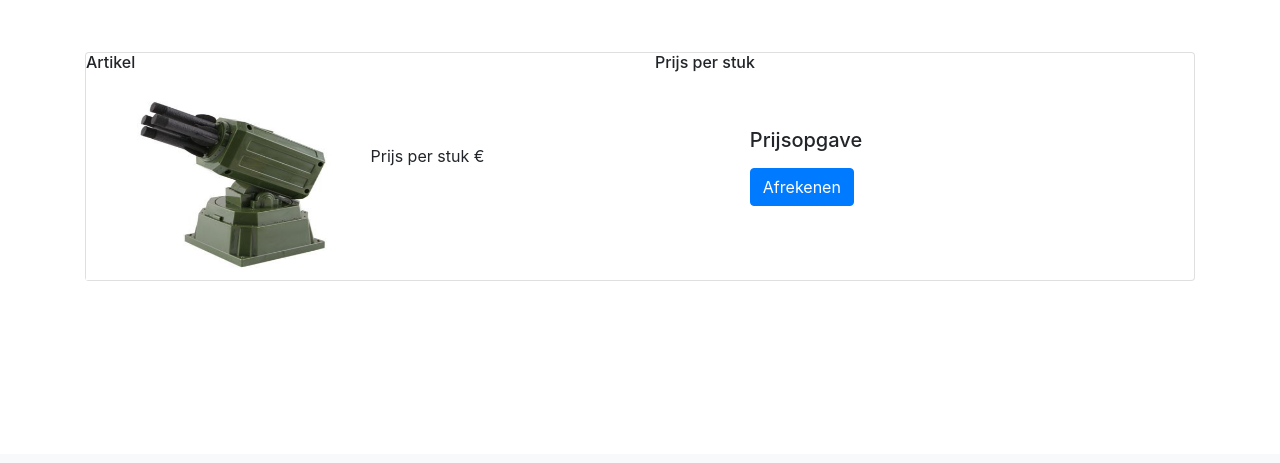
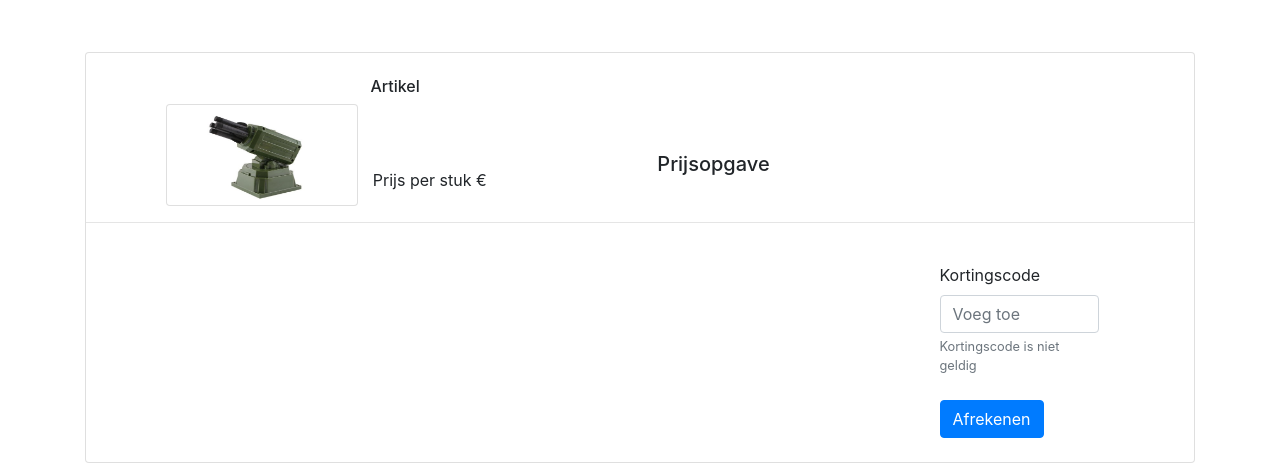
Before and after one commit to HylkeJellema/WWI, a PHP site: page /Winkelwagen.php?id=1 in a window 1280 px wide. Shown: the part 346-809 px from the top of the page. Before the commit the page ends 627 px from the top, so only its background shows below. Run offline with PHP 8.4, Linux system fonts and the light colour scheme; data that the repository does not hold is empty.

Commit message:
Winkelwagen update

```diff
--- a/Winkelwagen.php
+++ b/Winkelwagen.php
@@ -21,30 +21,44 @@
 <div class="container">
 <div class="card">
     <div class="row">
-        <div class="col-sm-6">
+        <div class="col-sm-7 offset-sm-3">
+            <br>
         <h6>Artikel</h6>
         </div>
-        <div class="col-sm-6">
-            <h6>Prijs per stuk</h6>
-        </div>
+
     </div>
     <div class="row">
+        <div class="card offset-sm-1">
         <div class="col-sm-3">
-        <a href="#"><img src="imgs/USB-Thunder-Missile-Launcher.jpg" width="320" height="200"></a>
+        <a href="#"><img src="imgs/USB-Thunder-Missile-Launcher.jpg" width="160" height="100"></a>
         </div>
-        <div class="col-sm-4">
+        </div>
+        <div class="col-sm-3">
             <br><br>
             <h5 class="title mb-3"><?php echo $product['naam']; ?></h5>
             <span class="currency">Prijs per stuk €</span><span class="num"><?php echo $product['price'] ?></span>
-
         </div>
         <div class="col-sm-4">
             <br><br>
             <h5 class="title mb-3">Prijsopgave</h5>
+        </div>
+
+    </div>
+
+    <hr><br>
+    <div class="row">
+        <div class="col-sm-2 offset-sm-9">
+            <label for="exampleInputEmail1">Kortingscode</label>
+            <input type="text" class="form-control" id="exampleInputEmail1" placeholder="Voeg toe">
+            <small id="geldig" class="form-text text-muted">Kortingscode is niet geldig</small>
+            <br>
             <button type="button" class="btn btn-primary">Afrekenen</button>
+            <br><br>
         </div>
     </div>
+
 </div>
+
 </div>
 
 
```
